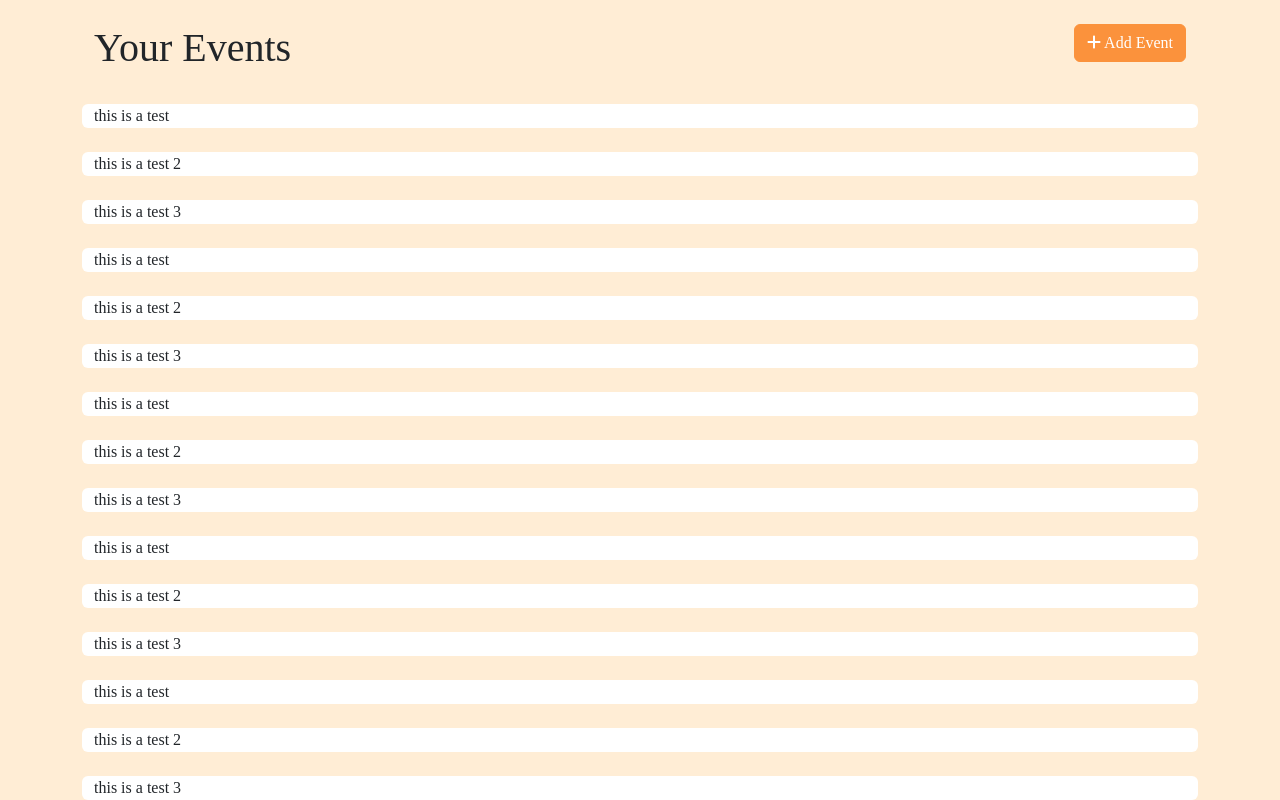
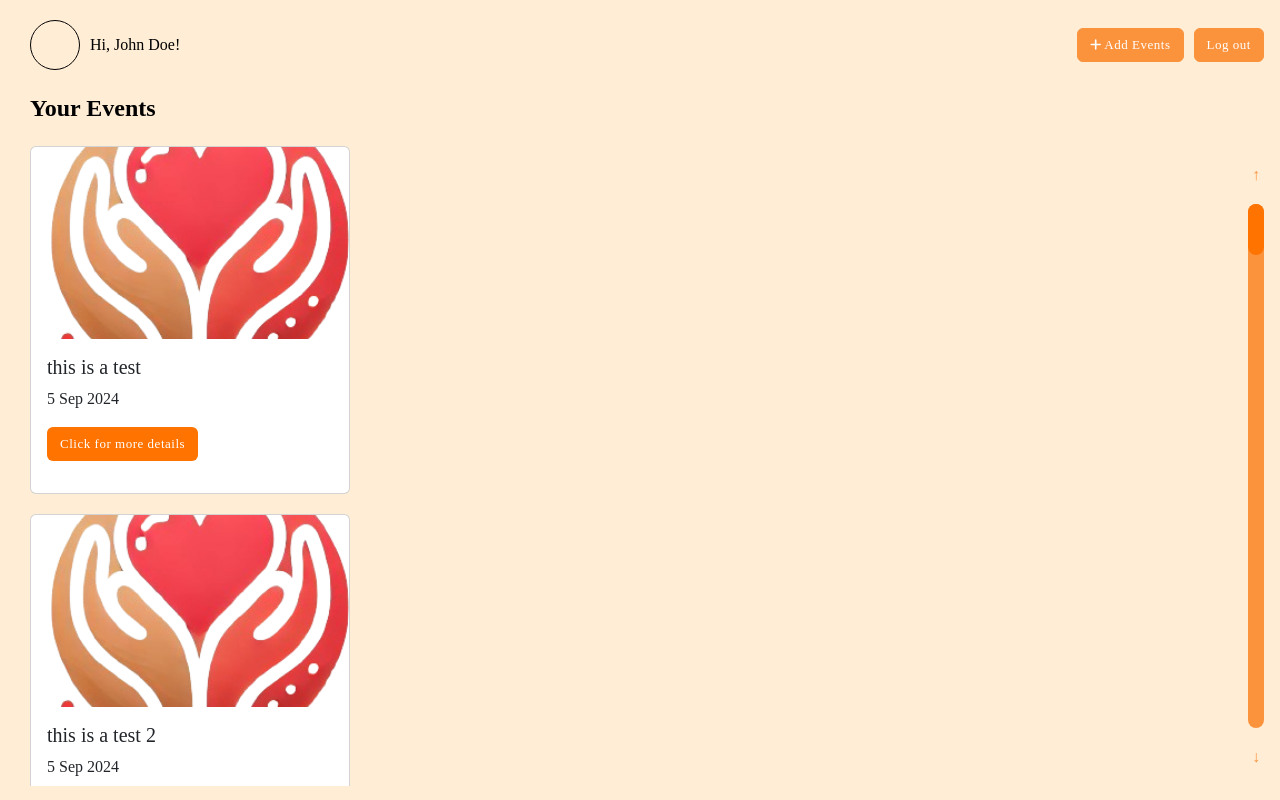
Before and after one commit to tan-sd/event-aid, a Vue app in the folder frontend/: page /plannerHome in a window 1280 px wide. Built offline with nearby package versions, Linux system fonts and the light colour scheme.

Commit message:
Create PlannerHome view

```diff
--- a/frontend/src/views/PlannerHome.vue
+++ b/frontend/src/views/PlannerHome.vue
@@ -1,31 +1,221 @@
+<script setup>
+import { ref } from "vue";
+import Scrollbar from "@/components/Scrollbar.vue";
+
+const expandedIndex = ref(null);
+const buttonText = ref(Array(10).fill("Sign up"));
+const liked = ref(Array(10).fill(false));
+
+function toggleDetails(index) {
+    expandedIndex.value = expandedIndex.value === index ? null : index;
+}
+
+function handleButtonClick(index) {
+    liked.value[index] = !liked.value[index];
+    buttonText.value[index] = liked.value[index]
+        ? "Sign up confirmed"
+        : "Sign up";
+}
+</script>
+
 <template>
-    <div class="container p-4">
-        <!-- Top bar -->
-        <div class="row justify-content-between">
+    <main>
+        <div class="welcome-container">
+            <div class="profile-picture"></div>
+            <div class="welcome-message">Hi, John Doe!</div>
             <div class="col-auto">
-                <h1>Your Events</h1>
+                <button
+                    type="button"
+                    data-bs-toggle="modal"
+                    data-bs-target="#exampleModal"
+                    class="btn btn-primary bg-orange"
+                >
+                    <font-awesome-icon icon="fa-solid fa-plus" /> Add Events
+                </button>
+                <RouterLink
+                    to="/login"
+                    class="btn btn-primary bg-orange"
+                    style="margin-left: 10px"
+                >
+                    Log out
+                </RouterLink>
+            </div>
         </div>
 
-            <div class="col-auto">
-                <button class="btn btn-primary bg-orange">
-                    <font-awesome-icon icon="fa-solid fa-plus" /> Add Event
+        <div
+            class="modal fade"
+            id="exampleModal"
+            tabindex="-1"
+            aria-labelledby="exampleModalLabel"
+            aria-hidden="true"
+        >
+            <div class="modal-dialog">
+                <div class="modal-content">
+                    <div class="modal-header">
+                        <h5 class="modal-title" id="exampleModalLabel">
+                            Add New Event
+                        </h5>
+                        <button
+                            type="button"
+                            class="btn-close"
+                            data-bs-dismiss="modal"
+                            aria-label="Close"
+                        ></button>
+                    </div>
+                    <div class="modal-body">
+                        <form>
+                            <div class="mb-3">
+                                <label for="eventTitle" class="form-label"
+                                    >Title</label
+                                >
+                                <input
+                                    type="text"
+                                    class="form-control"
+                                    id="eventTitle"
+                                />
+                            </div>
+                            <div class="mb-3">
+                                <label for="eventDescription" class="form-label"
+                                    >Description</label
+                                >
+                                <textarea
+                                    class="form-control"
+                                    id="eventDescription"
+                                ></textarea>
+                            </div>
+                            <div class="mb-3">
+                                <label for="eventDate" class="form-label"
+                                    >Date</label
+                                >
+                                <input
+                                    type="date"
+                                    class="form-control"
+                                    id="eventDate"
+                                />
+                            </div>
+                            <div class="mb-3">
+                                <label for="eventTime" class="form-label"
+                                    >Time</label
+                                >
+                                <input
+                                    type="time"
+                                    class="form-control"
+                                    id="eventTime"
+                                />
+                            </div>
+                            <div class="mb-3">
+                                <label for="eventLocation" class="form-label"
+                                    >Location</label
+                                >
+                                <input
+                                    type="text"
+                                    class="form-control"
+                                    id="eventLocation"
+                                />
+                            </div>
+                            <div class="mb-3">
+                                <label for="eventImage" class="form-label"
+                                    >Image</label
+                                >
+                                <input
+                                    type="file"
+                                    class="form-control"
+                                    id="eventImage"
+                                />
+                            </div>
+                            <div class="mb-3">
+                                <label for="eventPeople" class="form-label"
+                                    >No. of People Allowed</label
+                                >
+                                <input
+                                    type="number"
+                                    class="form-control"
+                                    id="eventPeople"
+                                />
+                            </div>
+                        </form>
+                    </div>
+                    <div class="modal-footer">
+                        <button type="button" class="btn btn-primary">
+                            Submit
                         </button>
                     </div>
                 </div>
+            </div>
+        </div>
 
-        <!-- Events -->
-         <div class="row">
-            <div class="col-12 bg-white mt-4 rounded" v-for="e_event in events">
-                {{ e_event.title }}
+        <div class="event-container">
+            <div class="event-container-title">Your Events</div>
+            <Scrollbar>
+                <div class="" v-for="(event, index) in events" :key="index">
+                    <div
+                        class="card event-card"
+                        style="width: 20rem; margin-bottom: 20px"
+                    >
+                        <img
+                            src="/event-aid-logo.png"
+                            class="card-img-top"
+                            alt="..."
+                        />
+                        <div class="card-body">
+                            <h5 class="card-title">{{ event.title }}</h5>
+                            <p class="card-text">5 Sep 2024</p>
+                            <p class="d-inline-flex gap-1">
+                                <button
+                                    class="btn btn-color"
+                                    type="button"
+                                    data-bs-toggle="collapse"
+                                    :data-bs-target="'#collapseExample' + n"
+                                    aria-expanded="false"
+                                    :aria-controls="'collapseExample' + n"
+                                    @click="toggleDetails(n)"
+                                >
+                                    {{
+                                        expandedIndex === n
+                                            ? "x"
+                                            : "Click for more details"
+                                    }}
+                                </button>
+                            </p>
+                            <div class="collapse" :id="'collapseExample' + n">
+                                <div class="card card-body">
+                                    <div
+                                        class="event-description"
+                                        style="margin-bottom: 10px"
+                                    >
+                                        Lorem ipsum dolor sit amet consectetur
+                                        adipisicing elit. Atque necessitatibus
+                                        ab minus facilis iure. Minima iste
+                                        eligendi officia unde esse.
+                                    </div>
+                                    <div
+                                        class="event-location"
+                                        style="margin-bottom: 10px"
+                                    >
+                                        Bukit Batok Community Center
+                                    </div>
+                                    <div class="btn-event-container">
+                                        <button
+                                            class="btn event-indicate"
+                                            style="background-color: red"
+                                            @click="handleButtonClick(n - 1)"
+                                        >
+                                            Delete Event
+                                        </button>
                                     </div>
                                 </div>
                             </div>
+                        </div>
+                    </div>
+                </div>
+            </Scrollbar>
+        </div>
+    </main>
 </template>
-
 
 <script>
 export default {
-        name: 'PlannerHome',
+    name: "PlannerHome",
     data() {
         return {
             events: [
@@ -33,7 +223,7 @@
                     location: "amk",
                     title: "this is a test",
                     description: "heheh",
-                        planner_username : "planner2",
+                    planner_username: "planner2",
                     datetime: "2021-10-10 10:00:00",
                     num_participants: 10,
                 },
@@ -41,7 +231,7 @@
                     location: "amk",
                     title: "this is a test 2",
                     description: "heheh",
-                        planner_username : "planner2",
+                    planner_username: "planner2",
                     datetime: "2021-10-10 10:00:00",
                     num_participants: 10,
                 },
@@ -49,7 +239,7 @@
                     location: "amk",
                     title: "this is a test 3",
                     description: "heheh",
-                        planner_username : "planner2",
+                    planner_username: "planner2",
                     datetime: "2021-10-10 10:00:00",
                     num_participants: 10,
                 },
@@ -57,7 +247,7 @@
                     location: "amk",
                     title: "this is a test",
                     description: "heheh",
-                        planner_username : "planner2",
+                    planner_username: "planner2",
                     datetime: "2021-10-10 10:00:00",
                     num_participants: 10,
                 },
@@ -65,7 +255,7 @@
                     location: "amk",
                     title: "this is a test 2",
                     description: "heheh",
-                        planner_username : "planner2",
+                    planner_username: "planner2",
                     datetime: "2021-10-10 10:00:00",
                     num_participants: 10,
                 },
@@ -73,7 +263,7 @@
                     location: "amk",
                     title: "this is a test 3",
                     description: "heheh",
-                        planner_username : "planner2",
+                    planner_username: "planner2",
                     datetime: "2021-10-10 10:00:00",
                     num_participants: 10,
                 },
@@ -81,7 +271,7 @@
                     location: "amk",
                     title: "this is a test",
                     description: "heheh",
-                        planner_username : "planner2",
+                    planner_username: "planner2",
                     datetime: "2021-10-10 10:00:00",
                     num_participants: 10,
                 },
@@ -89,7 +279,7 @@
                     location: "amk",
                     title: "this is a test 2",
                     description: "heheh",
-                        planner_username : "planner2",
+                    planner_username: "planner2",
                     datetime: "2021-10-10 10:00:00",
                     num_participants: 10,
                 },
@@ -97,7 +287,7 @@
                     location: "amk",
                     title: "this is a test 3",
                     description: "heheh",
-                        planner_username : "planner2",
+                    planner_username: "planner2",
                     datetime: "2021-10-10 10:00:00",
                     num_participants: 10,
                 },
@@ -105,7 +295,7 @@
                     location: "amk",
                     title: "this is a test",
                     description: "heheh",
-                        planner_username : "planner2",
+                    planner_username: "planner2",
                     datetime: "2021-10-10 10:00:00",
                     num_participants: 10,
                 },
@@ -113,7 +303,7 @@
                     location: "amk",
                     title: "this is a test 2",
                     description: "heheh",
-                        planner_username : "planner2",
+                    planner_username: "planner2",
                     datetime: "2021-10-10 10:00:00",
                     num_participants: 10,
                 },
@@ -121,7 +311,7 @@
                     location: "amk",
                     title: "this is a test 3",
                     description: "heheh",
-                        planner_username : "planner2",
+                    planner_username: "planner2",
                     datetime: "2021-10-10 10:00:00",
                     num_participants: 10,
                 },
@@ -129,7 +319,7 @@
                     location: "amk",
                     title: "this is a test",
                     description: "heheh",
-                        planner_username : "planner2",
+                    planner_username: "planner2",
                     datetime: "2021-10-10 10:00:00",
                     num_participants: 10,
                 },
@@ -137,7 +327,7 @@
                     location: "amk",
                     title: "this is a test 2",
                     description: "heheh",
-                        planner_username : "planner2",
+                    planner_username: "planner2",
                     datetime: "2021-10-10 10:00:00",
                     num_participants: 10,
                 },
@@ -145,7 +335,7 @@
                     location: "amk",
                     title: "this is a test 3",
                     description: "heheh",
-                        planner_username : "planner2",
+                    planner_username: "planner2",
                     datetime: "2021-10-10 10:00:00",
                     num_participants: 10,
                 },
@@ -153,7 +343,7 @@
                     location: "amk",
                     title: "this is a test",
                     description: "heheh",
-                        planner_username : "planner2",
+                    planner_username: "planner2",
                     datetime: "2021-10-10 10:00:00",
                     num_participants: 10,
                 },
@@ -161,7 +351,7 @@
                     location: "amk",
                     title: "this is a test 2",
                     description: "heheh",
-                        planner_username : "planner2",
+                    planner_username: "planner2",
                     datetime: "2021-10-10 10:00:00",
                     num_participants: 10,
                 },
@@ -169,29 +359,80 @@
                     location: "amk",
                     title: "this is a test 3",
                     description: "heheh",
-                        planner_username : "planner2",
+                    planner_username: "planner2",
                     datetime: "2021-10-10 10:00:00",
                     num_participants: 10,
                 },
-                ]
-            }
+            ],
+        };
     },
     methods: {
         fetchEvents() {
             // Fetch events from the API
-            }
         },
-    }
+    },
+};
 </script>
 
+<style scoped>
+.welcome-container {
+    margin: 20px 0 0 30px;
+    color: black;
+    align-items: center;
+    display: flex;
+    flex-direction: row;
+}
 
-<style scoped>
+.profile-picture {
+    width: 50px;
+    height: 50px;
+    border-radius: 50%;
+    border: 1px solid black;
+}
+
+.welcome-message {
+    margin-left: 10px;
+}
+
+.event-container {
+    margin: 20px 0 0 30px;
+    color: black;
+    align-items: center;
+}
+
+.event-container-eldery {
+    font-size: 24px;
+    font-weight: bold;
+}
+
+.event-container-title {
+    font-size: 24px;
+    font-weight: bold;
+    margin-bottom: 20px;
+}
+
+.btn {
+    background-color: #ff7300;
+    color: #ffffff;
+    font-size: 13px;
+    letter-spacing: 0.04em;
+}
 .bg-orange {
-        background-color: #FB923C;
-        border-color: #FB923C;
+    background-color: #fb923c;
+    border-color: #fb923c;
 }
 .bg-orange:hover {
     background-color: #be6923;
     border-color: #be6923;
 }
+.card-img-top {
+    width: 100%;
+    height: 15vw;
+    object-fit: cover;
+}
+
+.col-auto {
+    margin-left: auto;
+    margin-right: 1rem;
+}
 </style>
```
Lines whose indentation alone changed are shown as unchanged.
